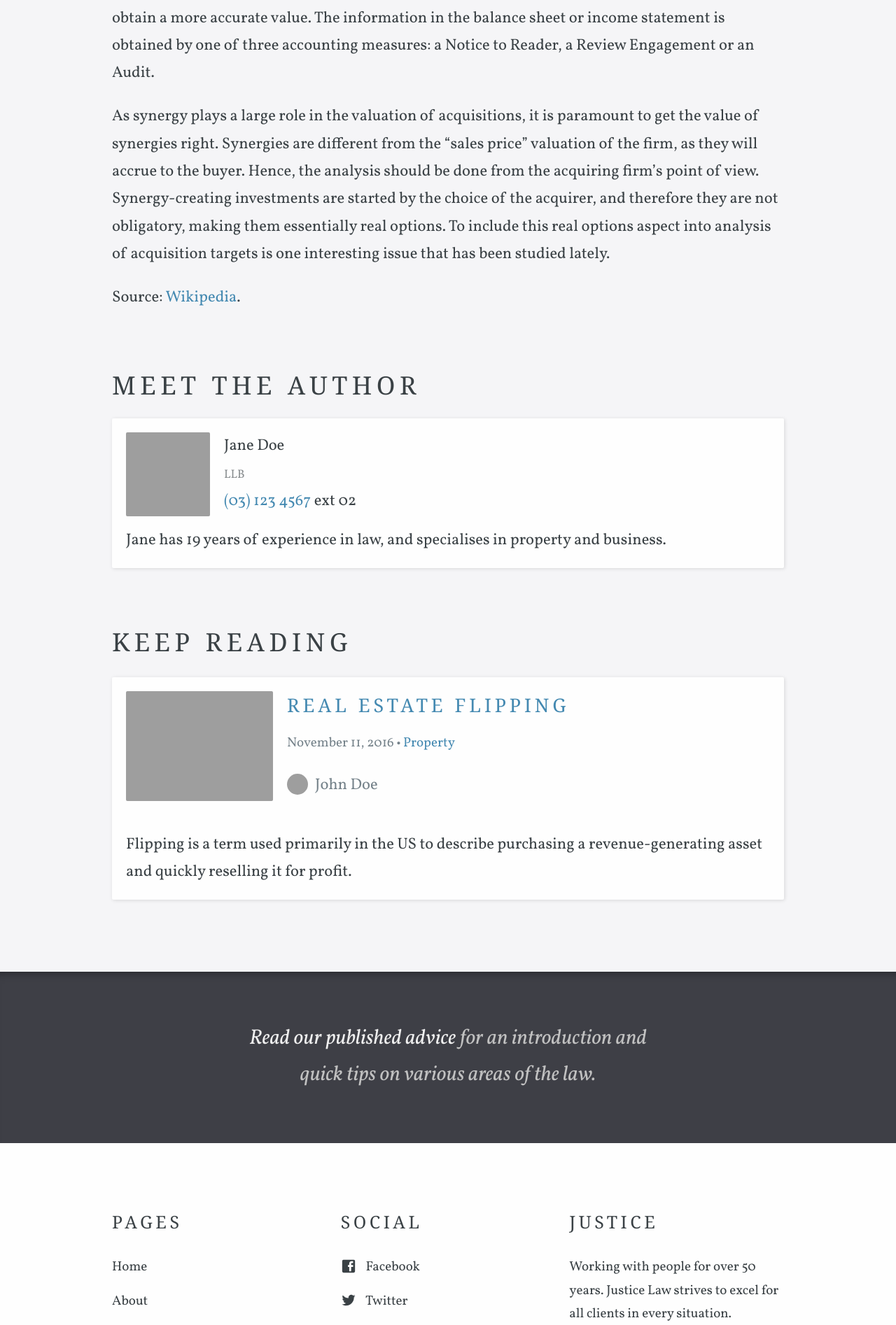
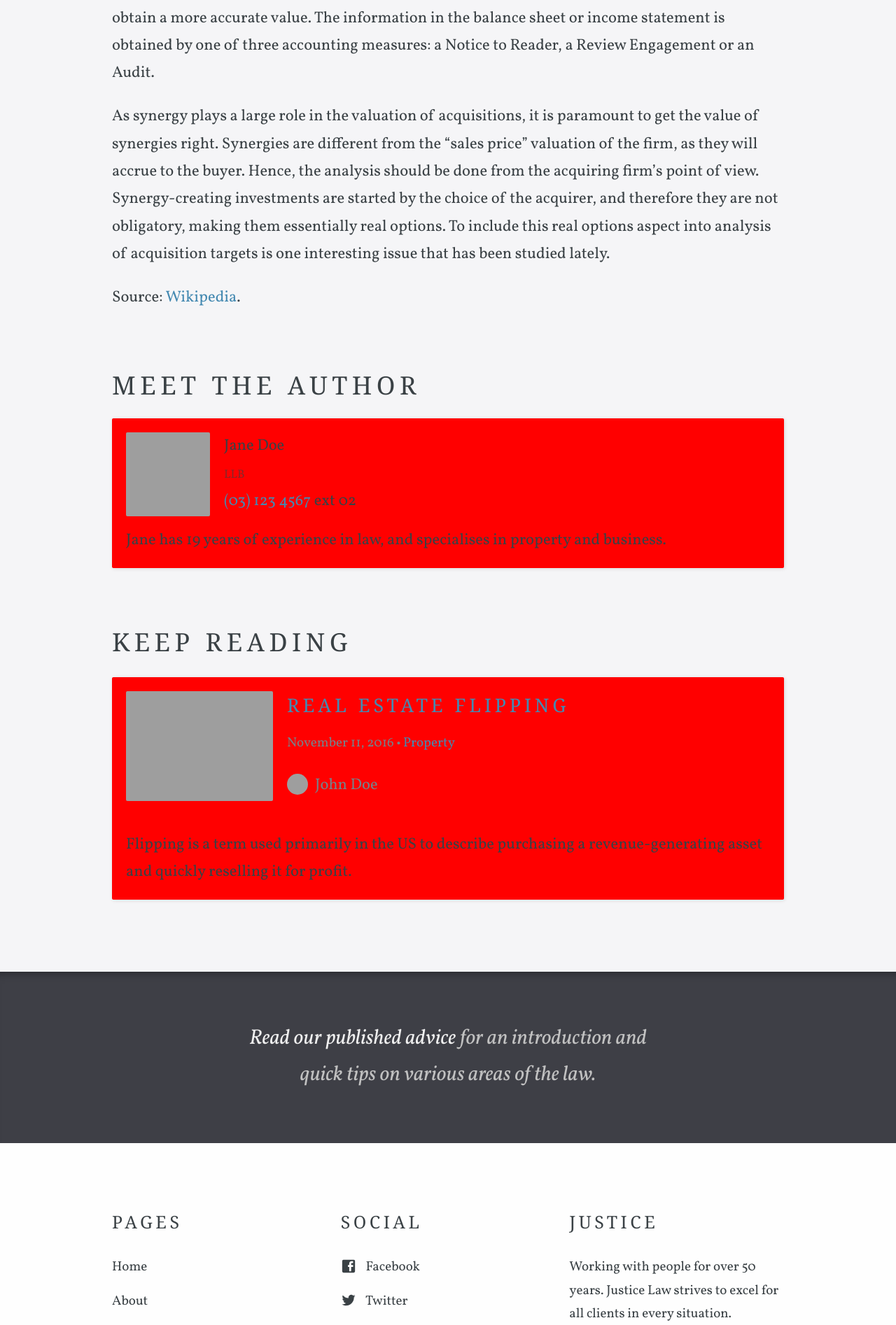
Before and after one commit to karankidarsharma/cc, a Jekyll site: the page built from _posts/2016-08-10-business-mergers.md, in a window 1280 px wide. Shown: the part 3407-5301 px from the top of the page at 70% size. Built offline with Jekyll 4.4.1, drawn with Linux system fonts in a browser that asks for light colours; some web fonts are replaced; grey boxes are pictures that could not be loaded.

Commit message:
Updated '_sass/_layout.scss' via CloudCannon

```diff
--- a/_sass/_layout.scss
+++ b/_sass/_layout.scss
@@ -10,7 +10,8 @@ body {
 }
 
 .box {
-	background-color: #fefefe;
+// 	background-color: #fefefe;
+    background:red;
 	box-shadow: 1px 1px 5px 0 rgba(100, 100, 100, 0.2);
 	padding: 20px;
 	border-radius: 2px;
```
